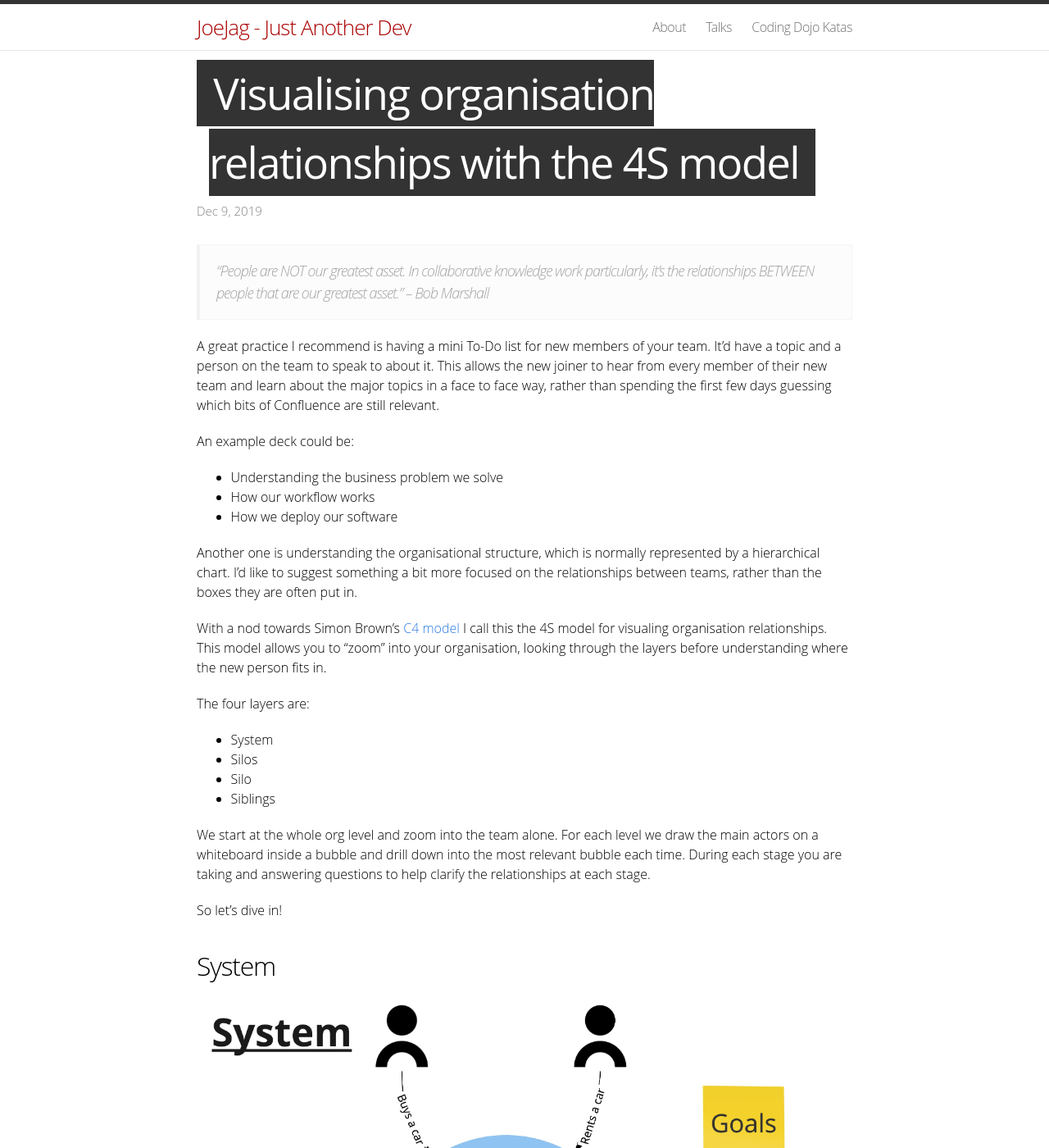
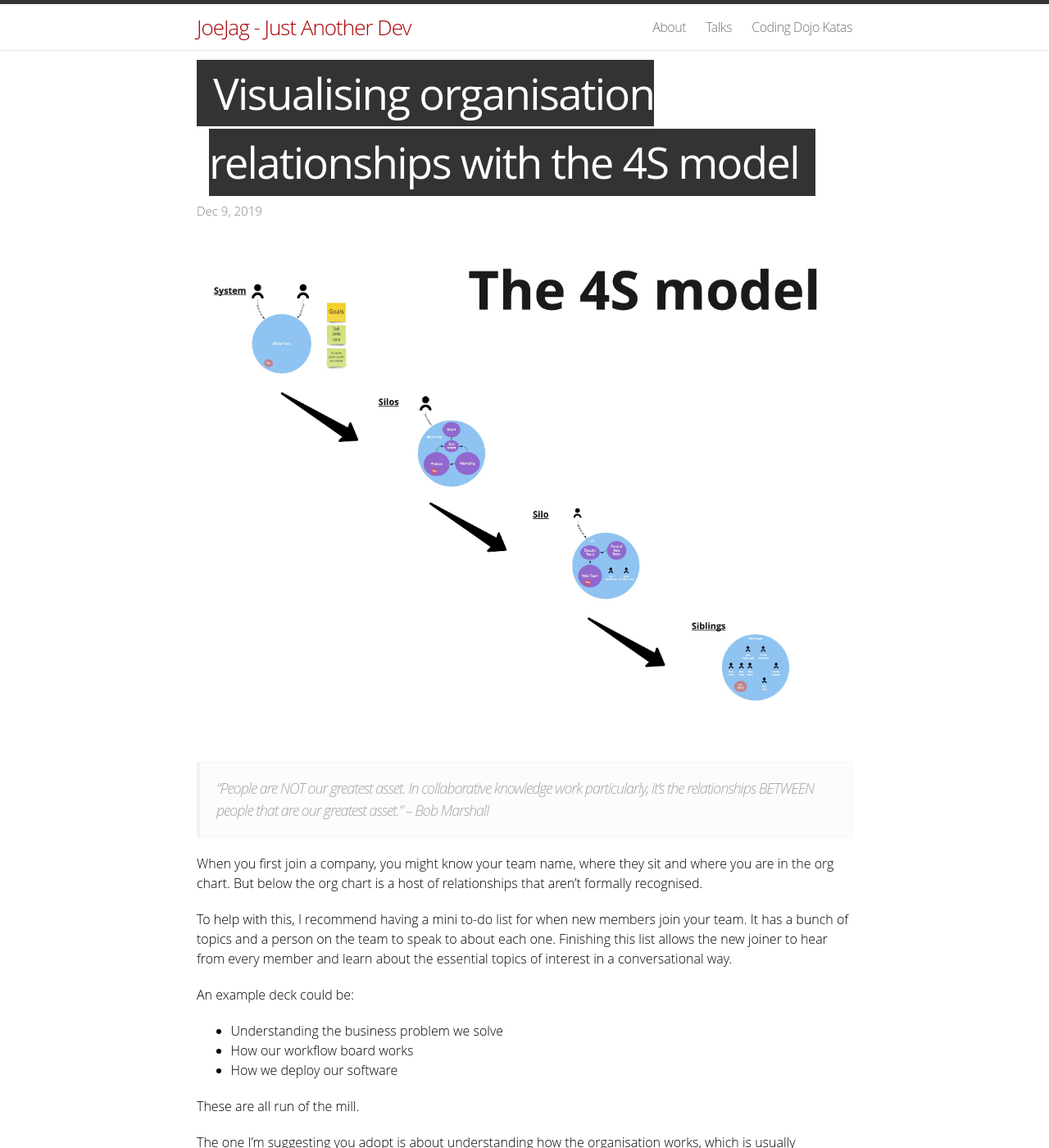
Before and after one commit to joejag/techblog, a Jekyll site: the page built from _posts/2019-12-09-the-four-s-technique.md, in a window 1280 px wide and 1400 px high. Shown: the whole window at 82% size. Built offline with Jekyll 4.4.1, drawn with Linux system fonts in a browser that asks for light colours; some of the changed text lies outside the part shown.

Commit message:
4s model

```diff
--- a/_posts/2019-12-09-the-four-s-technique.md
+++ b/_posts/2019-12-09-the-four-s-technique.md
@@ -3,29 +3,35 @@ layout: post
 title: "Visualising organisation relationships with the 4S model"
 ---
 
-> "People are NOT our greatest asset. In collaborative knowledge work particularly, it’s the relationships BETWEEN people that are our greatest asset."
-> -- Bob Marshall
+<p class='header-image'><img width="100%" src="{{ site.url }}/assets/2019/4s/4s.jpg"/></p>
 
-A great practice I recommend is having a mini To-Do list for new members of your team. It'd have a topic and a person on the team to speak to about it. This allows the new joiner to hear from every member of their new team and learn about the major topics in a face to face way, rather than spending the first few days guessing which bits of Confluence are still relevant.
+> "People are NOT our greatest asset. In collaborative knowledge work particularly, it's the relationships BETWEEN people that are our greatest asset."
+> -- <cite> Bob Marshall
+
+When you first join a company, you might know your team name, where they sit and where you are in the org chart. But below the org chart is a host of relationships that aren't formally recognised.
+
+To help with this, I recommend having a mini to-do list for when new members join your team. It has a bunch of topics and a person on the team to speak to about each one. Finishing this list allows the new joiner to hear from every member and learn about the essential topics of interest in a conversational way.
 
 An example deck could be:
 
  * Understanding the business problem we solve
- * How our workflow works
+ * How our workflow board works
  * How we deploy our software
 
- Another one is understanding the organisational structure, which is normally represented by a hierarchical chart. I'd like to suggest something a bit more focused on the relationships between teams, rather than the boxes they are often put in.
+ These are all run of the mill.
 
- With a nod towards Simon Brown's [C4 model](https://c4model.com/) I call this the 4S model for visualing organisation relationships. This model allows you to "zoom" into your organisation, looking through the layers before understanding where the new person fits in.
+ The one I'm suggesting you adopt is about understanding how the organisation works, which is usually superficially represented by a hierarchical chart. Instead, let's try using something focused on the relationships between teams, rather than the boxes they are often put in.
 
- The four layers are:
+ With a nod towards Simon Brown's [C4 model](https://c4model.com/), I call this the __4S model for visualising organisation relationships__. This model allows you to *zoom* into your organisation, looking through the layers before understanding where the new person fits in.
+
+ The four layers - which make up the four s's - are:
 
  * System
  * Silos
  * Silo
  * Siblings
 
- We start at the whole org level and zoom into the team alone. For each level we draw the main actors on a whiteboard inside a bubble and drill down into the most relevant bubble each time. During each stage you are taking and answering questions to help clarify the relationships at each stage.
+ We start at the whole org level and zoom into the team in isolation. For each level, we draw the main actors on a whiteboard inside a bubble and drill down into the most relevant bubble each time. During each stage, you are taking and answering questions to help clarify the relationships with the new person.
 
  So let's dive in!
 
@@ -33,65 +39,66 @@ An example deck could be:
 
 <p class='header-image'><img width="100%" src="{{ site.url }}/assets/2019/4s/system.jpg"/></p>
 
-We start from the outside.
+We start from the highest point, outside the organisation itself.
 
 * __Scope__:
-  * Your organisation from the outside
+ * Your organisation from the outside
 
 * __Elements__:
-  * One big bubble with your company name
-  * Your common customer types and their needs
-  * The current goals of your company
-  * A marker to say where you are
+ * One big bubble with your company name
+ * Your common customer types and their needs
+ * The current goals of your company
+ * A marker to say where you are
 
 * __Talking points__:
-  * Which company goal relates to them, how they will help to achieve that goal
-  * A short history of the company
-  * The relationships with customers and the types of demand they put on the system
-  * The biggest challenges that the company are facing
+ * Which company goal relates to them, how they will help to achieve that goal
+ * A short history of the company
+ * The relationships with customers and the types of demand they put on the system
+ * The most significant challenges that the company are facing
 
-Once this is done we zoom inside the big bubble.
+Once this stage is complete, we zoom inside this big bubble.
 
 ## Silos
 
 <p class='header-image'><img width="100%" src="{{ site.url }}/assets/2019/4s/silos.jpg"/></p>
 
-If you are wondering what a silo is, it's any other part of your company that you refer to by group name rather then peoples names. Like HR, the board etc. Though not other teams in your department at this stage.
+If you are wondering what a silo is, it's any other part of your company that you refer to by group name rather then peoples names (i.e. HR, IT, the board). Ignore other teams in your department at this stage.
 
 * __Scope__:
-  * Main departments relevelant to your team (not every department)
+ * Main departments relevelant to your department (not every department)
 
 * __Elements__:
-  * Departments
-  * Relationships between the departments
-  * A marker to say where you are
+ * Departments relevant to your department
+ * Relationships between the departments
+ * A marker to say where you are
 
 * __Talking points__:
-  * How each deptartments interact
-  * Any dependencies between departments
-  * Any fraught relationships between places
-  * Brief history and goal of each department
+ * How departments interact
+ * Any dependencies between departments
+ * Any fraught relationships between departments
+ * Brief history and goals of each department
 
-Now they know the communication flow between departments, we move onto our own department.
+Now they know the communication flow between departments, we move onto our department (silo).
 
 ## Silo/Department
 
 <p class='header-image'><img width="100%" src="{{ site.url }}/assets/2019/4s/silo.jpg"/></p>
 
 * __Scope__:
-  * Fellow teams in your department
+ * Fellow teams in your department
 
 * __Elements__:
-  * Every team as a bubble
-  * Any management/supporting team within your department their names and roles
-  * Relationships between the teams when drawing arrows
-  * Links to internal customers (e.g. back office order processing team)
-  * A marker to say where you are
+ * Every team as a bubble
+ * Any management/supporting team within your department along with their names and roles
+ * Relationships between the teams (say them when drawing arrows)
+ * Links to internal customers (e.g. back-office order processing team)
+ * A marker to say where you are
 
 * __Talking points__:
-  * How well has the relationship has been going between the other teams in your dept
-  * How the supporting/management structure operate, how often you will see them
-  * Any existing dependancies for getting work done between teams
+ * How well has the relationship has been going between the other teams in your dept
+ * How the supporting/management structure operates, how often you will see them
+ * Any history of teams merging or splitting
+ * Any existing dependencies for getting work done between teams
 
 Then finally, we get onto the team the new person is joining.
 
@@ -100,15 +107,19 @@ Then finally, we get onto the team the new person is joining.
 <p class='header-image'><img width="100%" src="{{ site.url }}/assets/2019/4s/siblings.jpg"/></p>
 
 * __Scope__:
-  * Individuals and their roles in your team
+ * Individuals and their roles in your team
 
 * __Elements__:
-  * Every person in your immediate team and their role
+ * Every person in your immediate team and their role
 
 * __Talking points__:
-  * How long each person has been there
-  * Relationships between team members
+ * How long each person has been there
+ * Relationships between team members
 
-And that should be you. Remember at all levels it's about the interesting conversation you can have talking about the relationships between parts of the organisation. Given the nature of explaining relationships, I  wouldn't recommend keeping the 4S diagram as a sharable asset, instead just recreate each time it is needed.
+And that should be you.
 
-Hopefully you can try this technique out next time someone starts with your team. This technique helps give them the context they need to undertand the important groups in your company and how your team relates to them.
+Remember, at all levels; it's about the interesting conversation you can have talking about the relationships between parts of the organisation.
+
+Given the nature of explaining relationships and the power within them (like [Burja mapping](https://tasshin.com/blog/towards-burja-mapping/)) inherent to the 4S model, I wouldn't recommend keeping it as a sharable asset, instead recreate the model each time it is needed.
+
+I've had great success using this technique when new people join teams I'm in as it gives them the context for the essential groups in your company and how your team relates to them. Give it a try next time someone joins your team.
```
Also changed, not shown: assets/2019/4s/4s.jpg (added).
